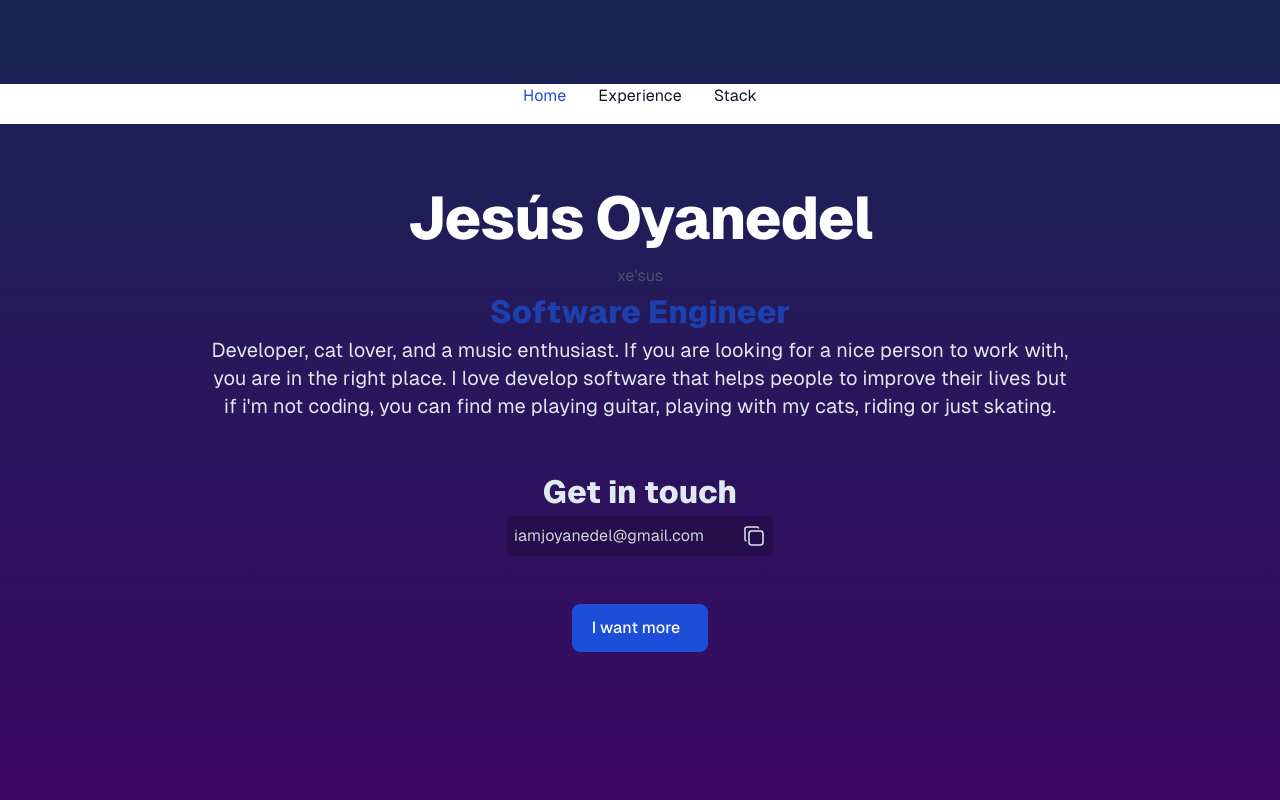
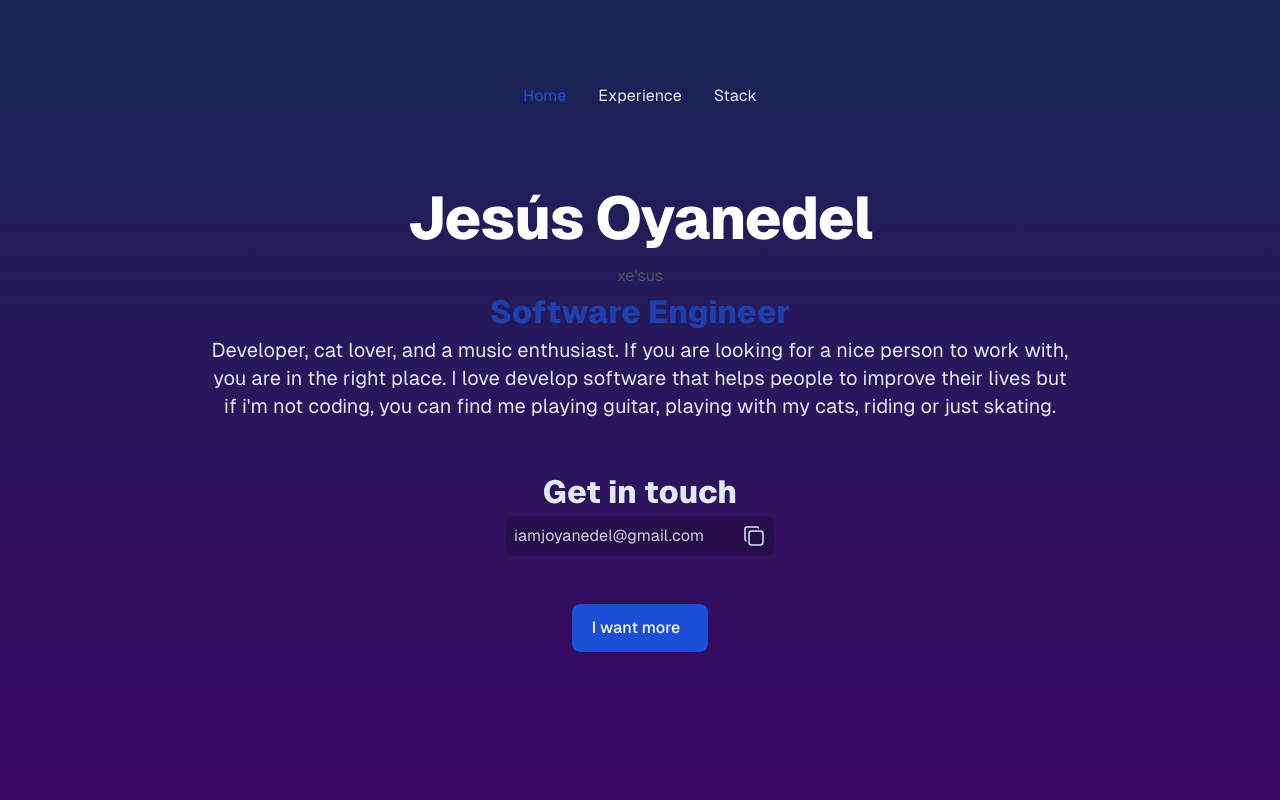
Before and after one commit to joyanedel/portfolio, a SvelteKit app: page / in a window 1280 px wide. Shown: the top 800 px of the page. Built offline with nearby package versions, Linux system fonts and the light colour scheme; some icons are missing.

Commit message:
Fix navbar light bg

```diff
--- a/src/routes/navbar.svelte
+++ b/src/routes/navbar.svelte
@@ -20,7 +20,7 @@
 	}
 </script>
 
-<nav class="bg-white border-gray-200 dark:bg-gray-900 w-full justify-center">
+<nav class="border-gray-200 dark:bg-gray-900 w-full justify-center">
 	<div
 		class="max-w-screen-xl flex flex-wrap items-center justify-center gap-4 mx-auto p-4 w-full pt-[4rem] sm:pt-0"
 	>
@@ -52,13 +52,13 @@
 		</button>
 		<div class="hidden w-full md:block md:w-auto" id="navbar-default">
 			<ul
-				class="font-medium flex flex-col p-0 mt-4 border rounded-lg bg-gray-50 sm:flex-row sm:space-x-8 rtl:space-x-reverse sm:mt-0 sm:border-0 sm:bg-white dark:bg-gray-800 md:dark:bg-gray-900 dark:border-gray-700"
+				class="font-medium flex flex-col p-0 mt-4 rounded-lg bg-gray-50/20 sm:flex-row sm:space-x-8 rtl:space-x-reverse sm:mt-0 sm:bg-transparent dark:bg-gray-800 md:dark:bg-gray-900 dark:border-gray-700"
 			>
 				<li>
 					<a
 						href="#cover"
 						on:click|preventDefault={clickAndScrollIntoView}
-						class="block py-2 px-3 text-white bg-blue-700 rounded sm:bg-transparent sm:text-blue-700 md:p-0 dark:text-white sm:dark:text-blue-500"
+						class="block py-2 px-3 text-slate-200 bg-blue-700 rounded sm:bg-transparent sm:text-blue-700 md:p-0 sm:dark:text-blue-500"
 						aria-current="page">Home</a
 					>
 				</li>
@@ -66,7 +66,7 @@
 					<a
 						href="#experience"
 						on:click|preventDefault={clickAndScrollIntoView}
-						class="block py-2 px-3 text-gray-900 rounded hover:bg-gray-100 md:hover:bg-transparent md:border-0 md:hover:text-blue-700 md:p-0 dark:text-white md:dark:hover:text-blue-500 dark:hover:bg-gray-700 dark:hover:text-white md:dark:hover:bg-transparent"
+						class="block py-2 px-3 text-slate-200 rounded hover:bg-gray-100 md:hover:bg-transparent md:border-0 md:hover:text-blue-700 md:p-0 md:dark:hover:text-blue-500 dark:hover:bg-gray-700 dark:hover:text-white md:dark:hover:bg-transparent"
 						>Experience</a
 					>
 				</li>
@@ -74,7 +74,7 @@
 					<a
 						href="#stack"
 						on:click|preventDefault={clickAndScrollIntoView}
-						class="block py-2 px-3 text-gray-900 rounded hover:bg-gray-100 md:hover:bg-transparent md:border-0 md:hover:text-blue-700 md:p-0 dark:text-white md:dark:hover:text-blue-500 dark:hover:bg-gray-700 dark:hover:text-white md:dark:hover:bg-transparent"
+						class="block py-2 px-3 text-slate-200 rounded hover:bg-gray-100 md:hover:bg-transparent md:border-0 md:hover:text-blue-700 md:p-0 md:dark:hover:text-blue-500 dark:hover:bg-gray-700 dark:hover:text-white md:dark:hover:bg-transparent"
 						>Stack</a
 					>
 				</li>
```
